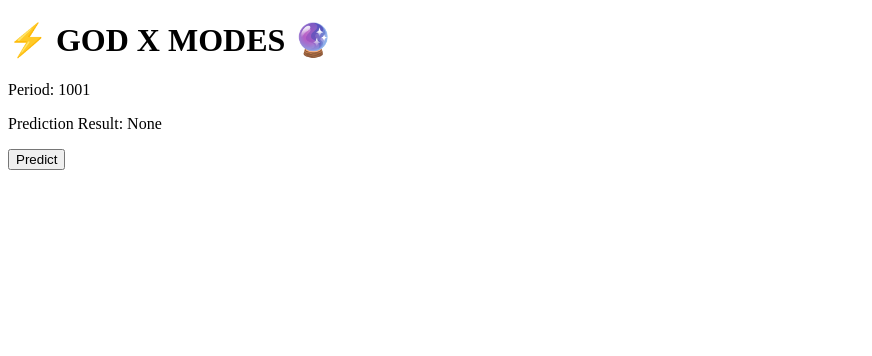
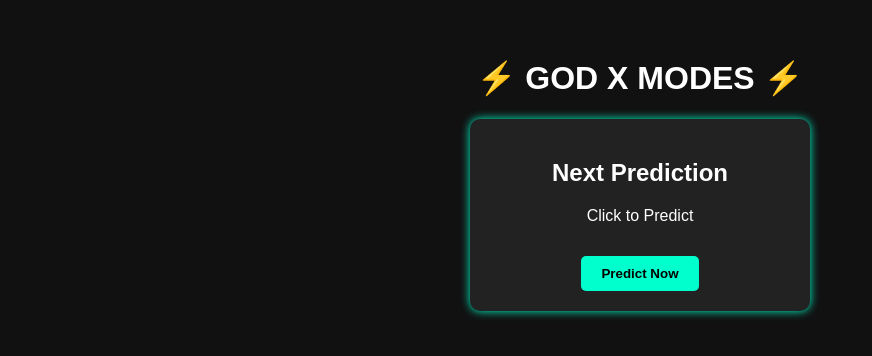
Before and after one commit to GOD07thala/GODXMODES, a plain HTML site: page index.html in a window 1280 px wide. Shown: the whole page, without its empty margins (0-872 px from the left). Drawn offline with Linux system fonts and the light colour scheme.

Commit message:
Update index.html

```diff
--- a/index.html
+++ b/index.html
@@ -1,18 +1,57 @@
 <!DOCTYPE html>
-<html>
+<html lang="en">
 <head>
+  <meta charset="UTF-8">
   <title>⚡ GOD X MODES ⚡</title>
-  <link rel="stylesheet" href="style.css">
+  <style>
+    body {
+      font-family: Arial, sans-serif;
+      text-align: center;
+      background: #111;
+      color: #fff;
+      padding: 30px;
+    }
+    .prediction-box {
+      background: #222;
+      padding: 20px;
+      margin: 20px auto;
+      border-radius: 10px;
+      width: 300px;
+      box-shadow: 0 0 10px #00ffcc;
+    }
+    .btn {
+      background: #00ffcc;
+      color: #000;
+      border: none;
+      padding: 10px 20px;
+      cursor: pointer;
+      border-radius: 5px;
+      margin-top: 15px;
+      font-weight: bold;
+    }
+    .btn:hover {
+      background: #00e6b8;
+    }
+  </style>
 </head>
 <body>
-  <h1>⚡ GOD X MODES  🔮</h1>
-  <div>
-    <p>Period: <span id="period">1001</span></p>
-    <p>Prediction Result: <span id="result">None</span></p>
-    <button id="predictBtn" onclick="startPrediction()">Predict</button>
-    <p id="timer"></p>
+
+  <h1>⚡ GOD X MODES ⚡</h1>
+
+  <div class="prediction-box">
+    <h2>Next Prediction</h2>
+    <p id="prediction">Click to Predict</p>
+    <button class="btn" onclick="generatePrediction()">Predict Now</button>
   </div>
 
-  <script src="script.js"></script>
+  <script>
+    function generatePrediction() {
+      const colors = ['Red', 'Green', 'Violet'];
+      const numbers = ['0', '5', '9', '2', '7'];
+      const prediction = `${colors[Math.floor(Math.random() * colors.length)]} - ${numbers[Math.floor(Math.random() * numbers.length)]}`;
+      document.getElementById('prediction').textContent = prediction;
+    }
+  </script>
+
 </body>
 </html>
```
